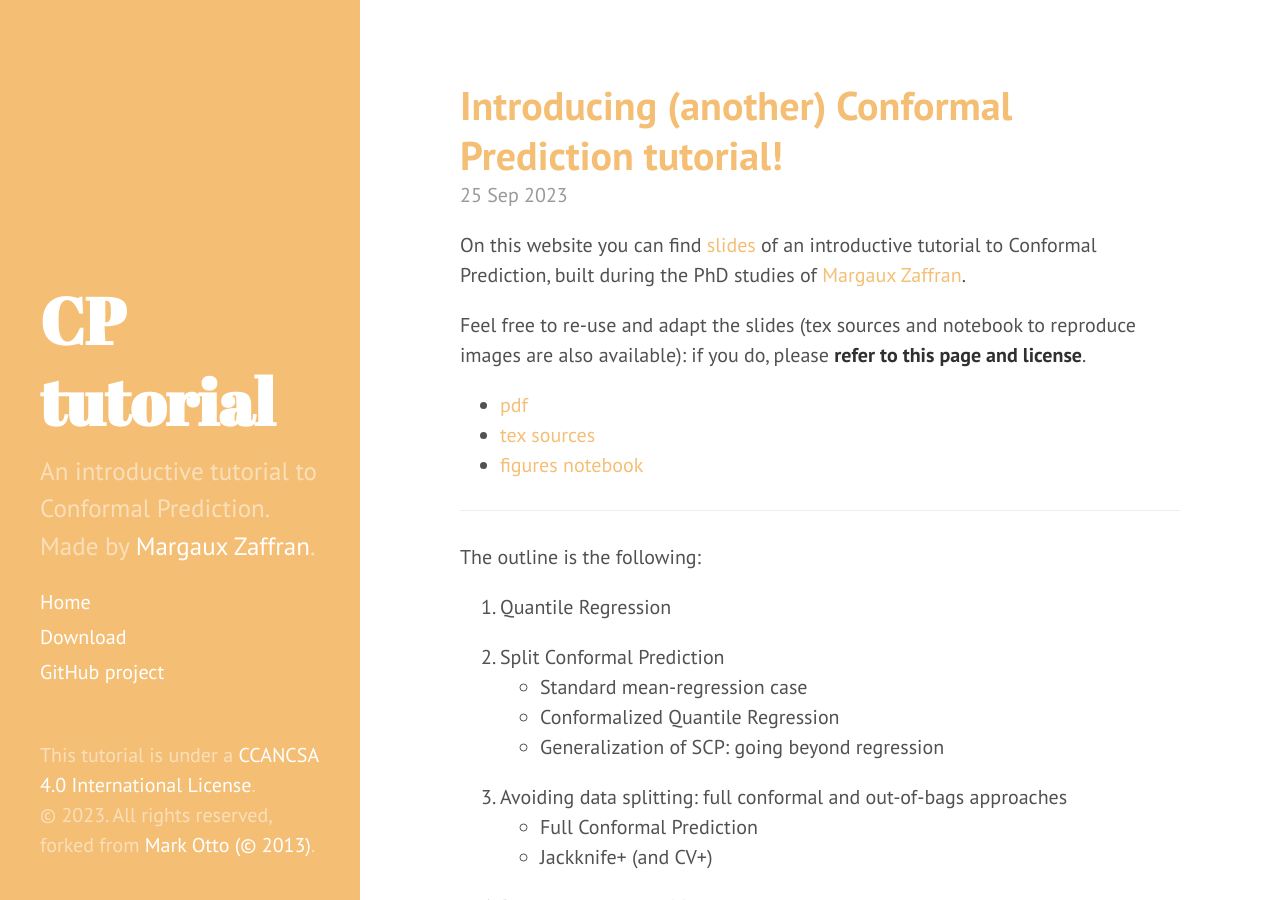
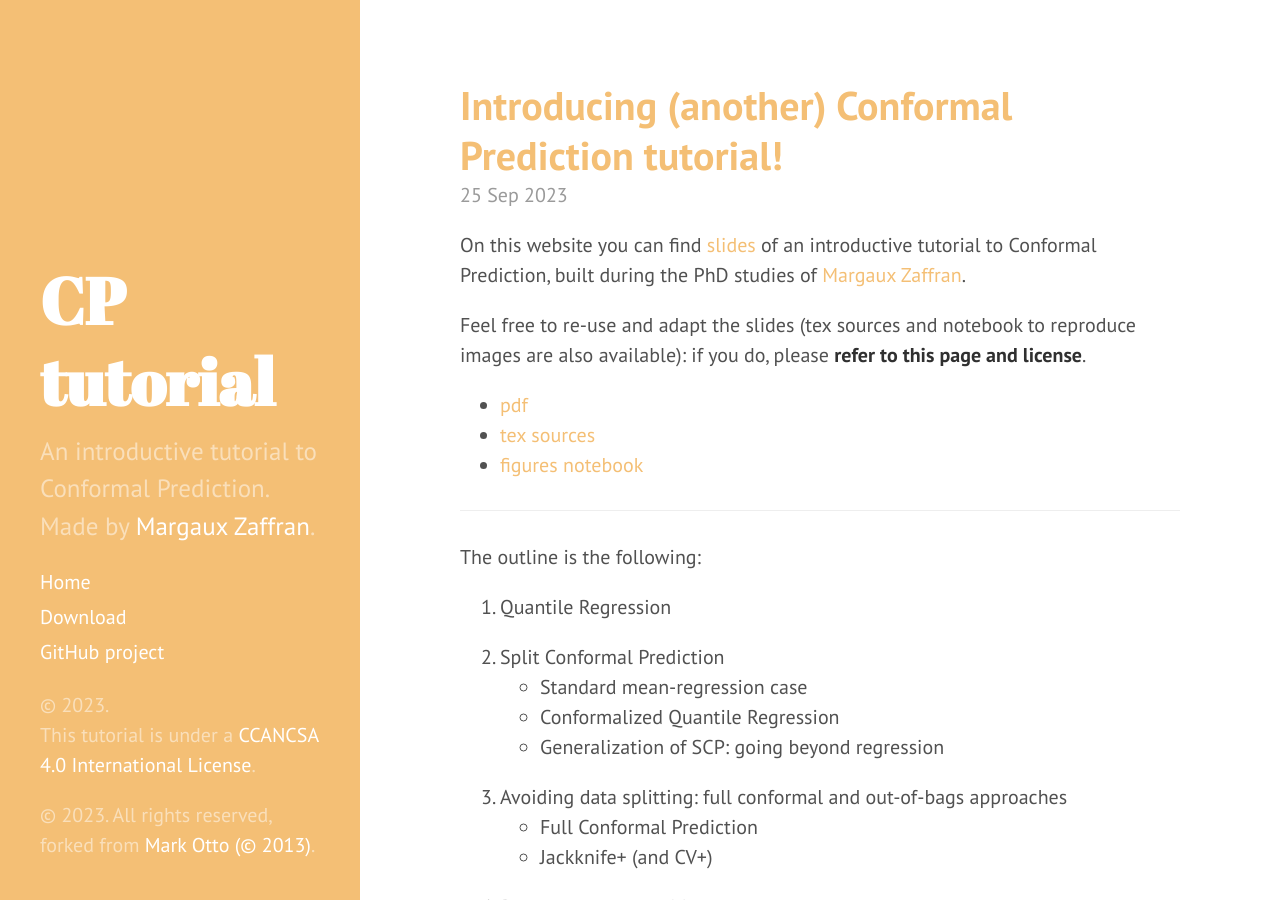
Before and after one commit to conformalpredictionintro/conformalpredictionintro.github.io, a Jekyll site: the page built from index.html, in a window 1280 px wide and 900 px high. Built offline with Jekyll 4.4.1, drawn with Linux system fonts in a browser that asks for light colours; Markdown is read by kramdown in place of the engine named in the settings; the list of posts is cut into pages by our own code.

Commit message:
license sidebar

```diff
--- a/_includes/sidebar.html
+++ b/_includes/sidebar.html
@@ -30,7 +30,7 @@
       <a class="sidebar-nav-item" href="{{ site.github.repo }}">GitHub project</a>
     </nav>
 
-    <br />This tutorial is under a <a rel="license" href="http://creativecommons.org/licenses/by-nc-sa/4.0/">CCANCSA 4.0 International License</a>.
+    <p>&copy; 2023. <br />This tutorial is under a <a rel="license" href="http://creativecommons.org/licenses/by-nc-sa/4.0/">CCANCSA 4.0 International License</a>.</p>
     <p>&copy; {{ site.time | date: '%Y' }}. All rights reserved, forked from <a rel="license" href="https://github.com/poole/hyde#license">Mark Otto (&copy; 2013)</a>.</p>
   </div>
 </div>
```
